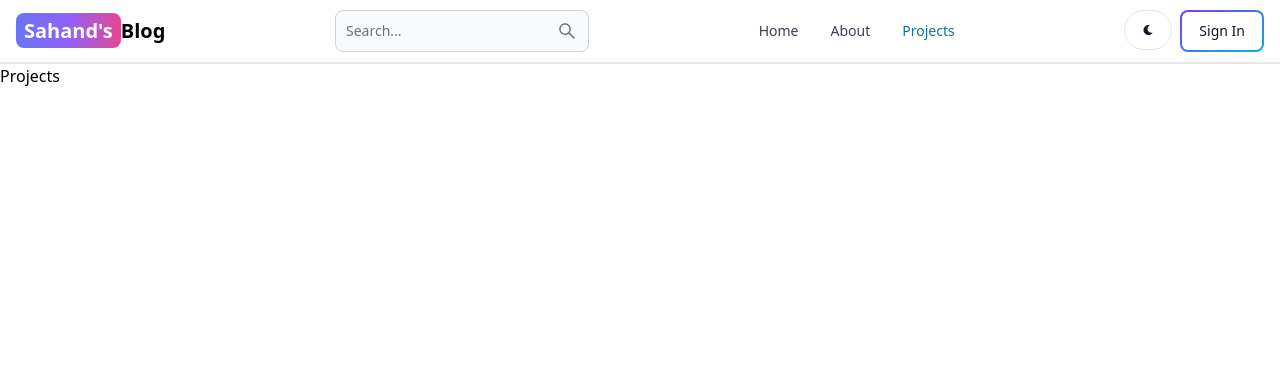
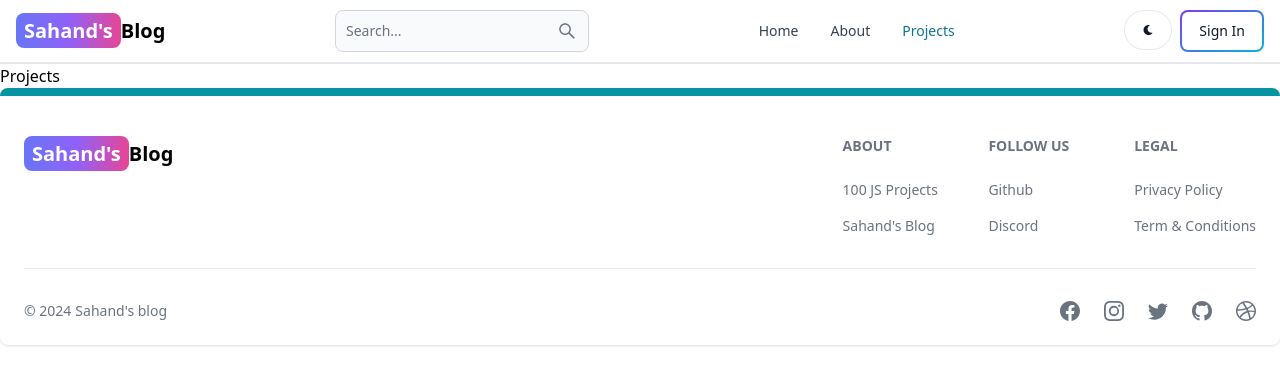
Before and after one commit to Murtaza2921/mern-blog, a React (Vite) app in the folder client/: page /projects in a window 1280 px wide. Shown: the top 384 px of the page. Built offline with nearby package versions, Linux system fonts and the light colour scheme.

Commit message:
create and add footer component

```diff
--- a/client/src/App.jsx
+++ b/client/src/App.jsx
@@ -7,6 +7,7 @@
 import Dashboard from "./pages/Dashboard";
 import Projects from "./pages/Projects";
 import Header from "./components/Header";
+import FooterCom from "./components/Footer";
 export default function App() {
   return (
     <BrowserRouter>
@@ -19,6 +20,7 @@
         <Route path="/dashboard" element={<Dashboard />} />
         <Route path="/projects" element={<Projects />} />
       </Routes>
+      <FooterCom/>
     </BrowserRouter>
   );
 }
--- /dev/null
+++ b/client/src/components/Footer.jsx
@@ -0,0 +1,86 @@
+import { Footer } from "flowbite-react";
+import { Link } from "react-router-dom";
+import {
+  BsFacebook,
+  BsInstagram,
+  BsTwitter,
+  BsGithub,
+  BsDribbble,
+} from "react-icons/bs";
+export default function FooterCom() {
+  return (
+    <Footer container className="border-t-8 border-teal-500">
+      <div className="w-full max-w-7xl mx-auto">
+        <div className="grid w-full justify-between sm:flex md:grid-cols-1">
+          <div className="mt-5">
+            <Link
+              to="/"
+              className="self-center whitespace-nowrap text-lg sm:text-xl font-semibold dark:text-white"
+            >
+              <span className="px-2 py-1 bg-gradient-to-r from-indigo-500 via-purple-500 to-pink-500 rounded-lg text-white">
+                Sahand's
+              </span>
+              Blog
+            </Link>
+          </div>
+          <div className="grid grid-cols-2 gap-8 mt-4 sm:grid-cols-3 sm:gap-6">
+            <div>
+              <Footer.Title title="About" />
+              <Footer.LinkGroup col>
+                <Footer.Link
+                  href="https://www.100jsprojects.com"
+                  target="_blank"
+                  rel="noopener noreferrer"
+                >
+                  100 JS Projects
+                </Footer.Link>
+                <Footer.Link
+                  href="/about"
+                  target="_blank"
+                  rel="noopener noreferrer"
+                >
+                  Sahand's Blog
+                </Footer.Link>
+              </Footer.LinkGroup>
+            </div>
+            <div>
+              <Footer.Title title="Follow us" />
+              <Footer.LinkGroup col>
+                <Footer.Link
+                  href="https://www.github.com"
+                  target="_blank"
+                  rel="noopener noreferrer"
+                >
+                  Github
+                </Footer.Link>
+                <Footer.Link href="#">Discord</Footer.Link>
+              </Footer.LinkGroup>
+            </div>
+            <div>
+              <Footer.Title title="Legal" />
+              <Footer.LinkGroup col>
+                <Footer.Link href="#">Privacy Policy</Footer.Link>
+                <Footer.Link href="#">Term &amp; Conditions</Footer.Link>
+              </Footer.LinkGroup>
+            </div>
+          </div>
+        </div>
+        <Footer.Divider />
+        <div className="w-full sm:flex sm:items-center sm:justify-between">
+          <Footer.Copyright
+            href="#"
+            by="Sahand's blog"
+            year={new Date().getFullYear()}
+          />
+          <div className="flex gap-6 sm:mt-0 mt-4 sm:justify-center">
+            <Footer.Icon href="#" icon={BsFacebook} />
+            <Footer.Icon href="#" icon={BsInstagram} />
+            <Footer.Icon href="#" icon={BsTwitter} />
+            <Footer.Icon href="#" icon={BsGithub} />
+            <Footer.Icon href="#" icon={BsDribbble} />
+          </div>
+        </div>
+      </div>
+    </Footer>
+  );
+}
```
